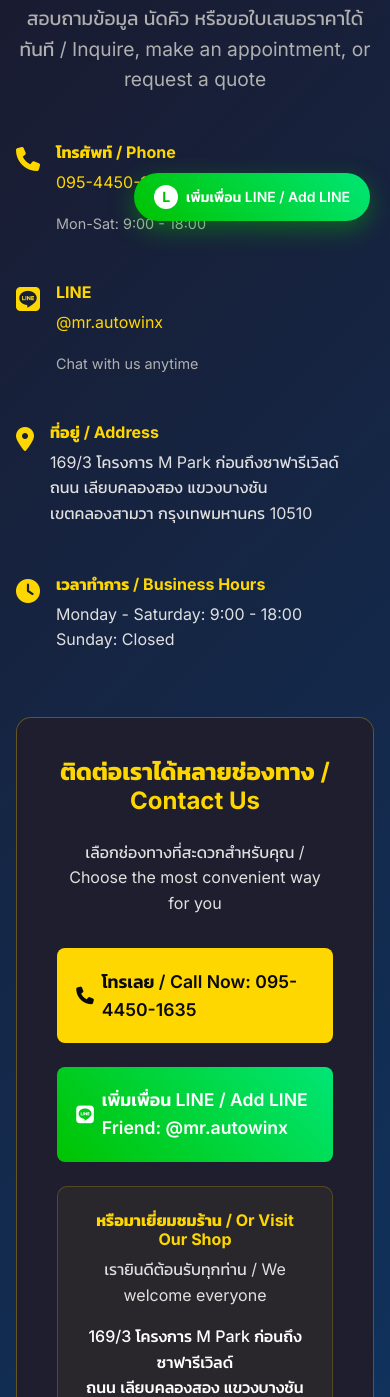
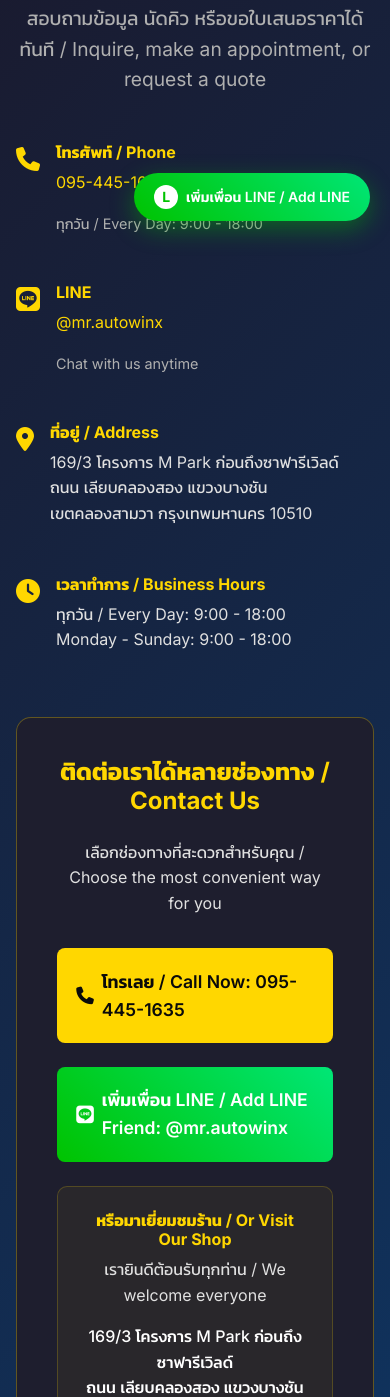
Before and after one commit to dodokiki/Autowinx, a plain HTML site: page contact.html in a window 390 px wide. Shown: the part 603-2000 px from the top of the page. Drawn offline with Linux system fonts and the light colour scheme.

Commit message:
Update: Change phone number format to 095-445-1635 and update business hours to every day

```diff
--- a/contact.html
+++ b/contact.html
@@ -6,8 +6,8 @@
   <meta name="viewport" content="width=device-width, initial-scale=1.0" />
   <meta http-equiv="X-UA-Compatible" content="IE=edge" />
 
-  <title>ติดต่อเรา - Auto Winx | โทร 095-4450-1635 LINE @mr.autowinx</title>
-  <meta name="title" content="ติดต่อเรา - Auto Winx | โทร 095-4450-1635 LINE @mr.autowinx" />
+  <title>ติดต่อเรา - Auto Winx | โทร 095-445-1635 LINE @mr.autowinx</title>
+  <meta name="title" content="ติดต่อเรา - Auto Winx | โทร 095-445-1635 LINE @mr.autowinx" />
   <meta name="description" content="ติดต่อ Auto Winx สำหรับบริการติดฟิล์ม เคลือบแก้ว และ PPF คำปรึกษาฟรี ใบเสนอราคา ตั้งอยู่เขตคลองสามวา กรุงเทพ" />
   <meta name="keywords" content="ติดต่อ auto winx, โทรติดต่อ, LINE autowinx, ที่อยู่ร้าน, เขตคลองสามวา, contact, phone, address" />
   <meta name="robots" content="index, follow, max-image-preview:large, max-snippet:-1, max-video-preview:-1" />
@@ -20,7 +20,7 @@
   <meta name="theme-color" content="#ffd700" />
   <meta name="format-detection" content="telephone=yes" />
 
-  <meta property="og:title" content="ติดต่อเรา - Auto Winx | โทร 095-4450-1635" />
+  <meta property="og:title" content="ติดต่อเรา - Auto Winx | โทร 095-445-1635" />
   <meta property="og:description" content="ติดต่อ Auto Winx สำหรับบริการติดฟิล์ม เคลือบแก้ว และ PPF คำปรึกษาฟรี" />
   <meta property="og:type" content="website" />
   <meta property="og:url" content="https://www.autowinx.com/contact.html" />
@@ -67,7 +67,7 @@
         "latitude": "13.8607042",
         "longitude": "100.6990877"
       },
-      "telephone": "+66-95-4450-1635",
+      "telephone": "+66-95-445-1635",
       "url": "https://www.autowinx.com",
       "sameAs": [
         "https://line.me/ti/p/~mr.autowinx"
@@ -147,8 +147,8 @@
             <i class="fas fa-phone"></i>
             <div>
               <h4>โทรศัพท์ / Phone</h4>
-              <p><a href="tel:09544501635">095-4450-1635</a></p>
-              <p style="color: var(--text-muted); font-size: 0.9rem;">Mon-Sat: 9:00 - 18:00</p>
+              <p><a href="tel:0954451635">095-445-1635</a></p>
+              <p style="color: var(--text-muted); font-size: 0.9rem;">ทุกวัน / Every Day: 9:00 - 18:00</p>
             </div>
           </div>
           <div class="contact-item">
@@ -170,7 +170,7 @@
             <i class="fas fa-clock"></i>
             <div>
               <h4>เวลาทำการ / Business Hours</h4>
-              <p>Monday - Saturday: 9:00 - 18:00<br>Sunday: Closed</p>
+              <p>ทุกวัน / Every Day: 9:00 - 18:00<br>Monday - Sunday: 9:00 - 18:00</p>
             </div>
           </div>
         </div>
@@ -180,9 +180,9 @@
             เลือกช่องทางที่สะดวกสำหรับคุณ / Choose the most convenient way for you
           </p>
           <div style="display: flex; flex-direction: column; gap: 1.5rem;">
-            <a href="tel:09544501635" class="btn btn-primary" style="width: 100%; font-size: 1.1rem; padding: 1.2rem;">
+            <a href="tel:0954451635" class="btn btn-primary" style="width: 100%; font-size: 1.1rem; padding: 1.2rem;">
               <i class="fas fa-phone"></i>
-              โทรเลย / Call Now: 095-4450-1635
+              โทรเลย / Call Now: 095-445-1635
             </a>
             <a href="https://line.me/ti/p/~mr.autowinx" target="_blank" class="btn" style="width: 100%; font-size: 1.1rem; padding: 1.2rem; background: linear-gradient(45deg, #00C300, #00E676); color: white; border: none;">
               <i class="fab fa-line"></i>
@@ -255,9 +255,9 @@
         <div class="footer-section">
           <h3>ติดต่อเรา / Contact</h3>
           <ul>
-            <li><i class="fas fa-phone"></i> <a href="tel:09544501635">095-4450-1635</a></li>
+            <li><i class="fas fa-phone"></i> <a href="tel:0954451635">095-445-1635</a></li>
             <li><i class="fab fa-line"></i> <a href="https://line.me/ti/p/~mr.autowinx" target="_blank">@mr.autowinx</a></li>
-            <li><i class="fas fa-clock"></i> Mon-Sat: 9:00 - 18:00</li>
+            <li><i class="fas fa-clock"></i> ทุกวัน / Every Day: 9:00 - 18:00</li>
           </ul>
         </div>
         <div class="footer-section">
```
Also changed, not shown: AutoWinx.html (+2 -2 lines), about.html (+2 -2 lines), gallery.html (+2 -2 lines), index.html (+4 -4 lines), services.html (+2 -2 lines).
